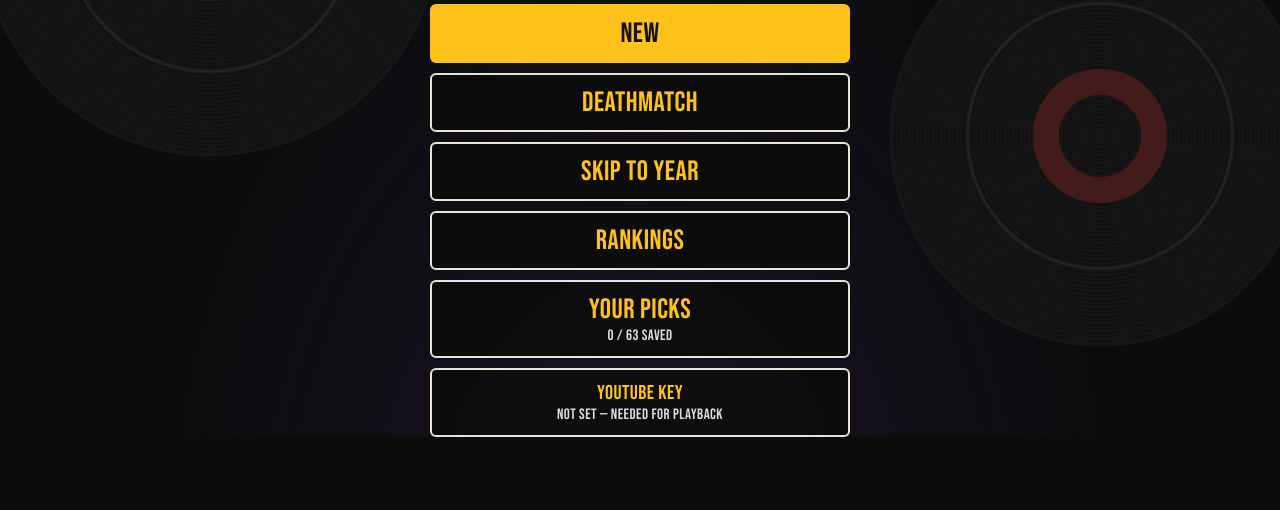
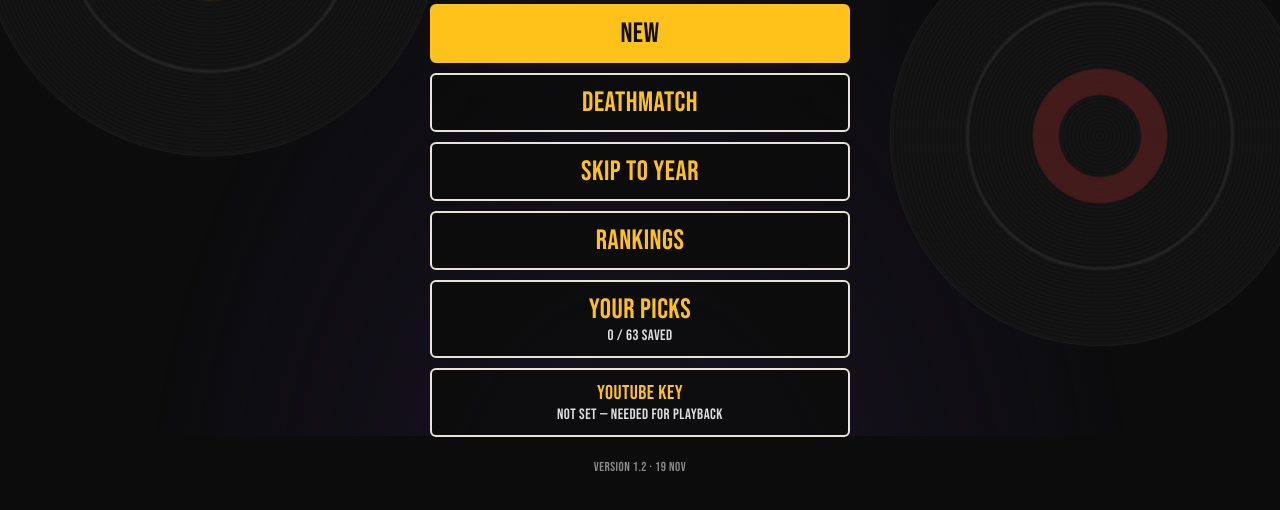
Before and after one commit to potatoman44/ytapi, a plain HTML site: page index.html in a window 1280 px wide. Shown: the part 364-874 px from the top of the page. Drawn offline with nearby package versions, Linux system fonts and the light colour scheme.

Commit message:
Show version number on the menu
Co-Authored-By: Claude Opus 5.5 <noreply@anthropic.com>
Claude-Session: https://claude.ai/code/session_018fqL9i8NP6kou6yPfxWuUT

```diff
--- a/index.html
+++ b/index.html
@@ -262,7 +262,7 @@ function menuHTML(){
       <button class="mbtn" data-go="rank">RANKINGS</button>
       <button class="mbtn" data-go="picks">YOUR PICKS<small>${n} / ${YEARS.length} SAVED</small></button>
       <button class="mbtn" data-key style="font-size:20px">YOUTUBE KEY<small>${YTKEY?'SET · '+Object.values(VID).filter(v=>v.length).length+' SONGS FOUND SO FAR':'NOT SET — NEEDED FOR PLAYBACK'}</small></button>
-    </div></div>`;
+    </div><div style="margin-top:22px;font-size:13px;color:#888">VERSION 1.2 · 19 NOV</div></div>`;
 }
 function chrome(){return `<button class="close" data-go="menu" aria-label="Close">✕</button>`}
 function gameHTML(){
```
